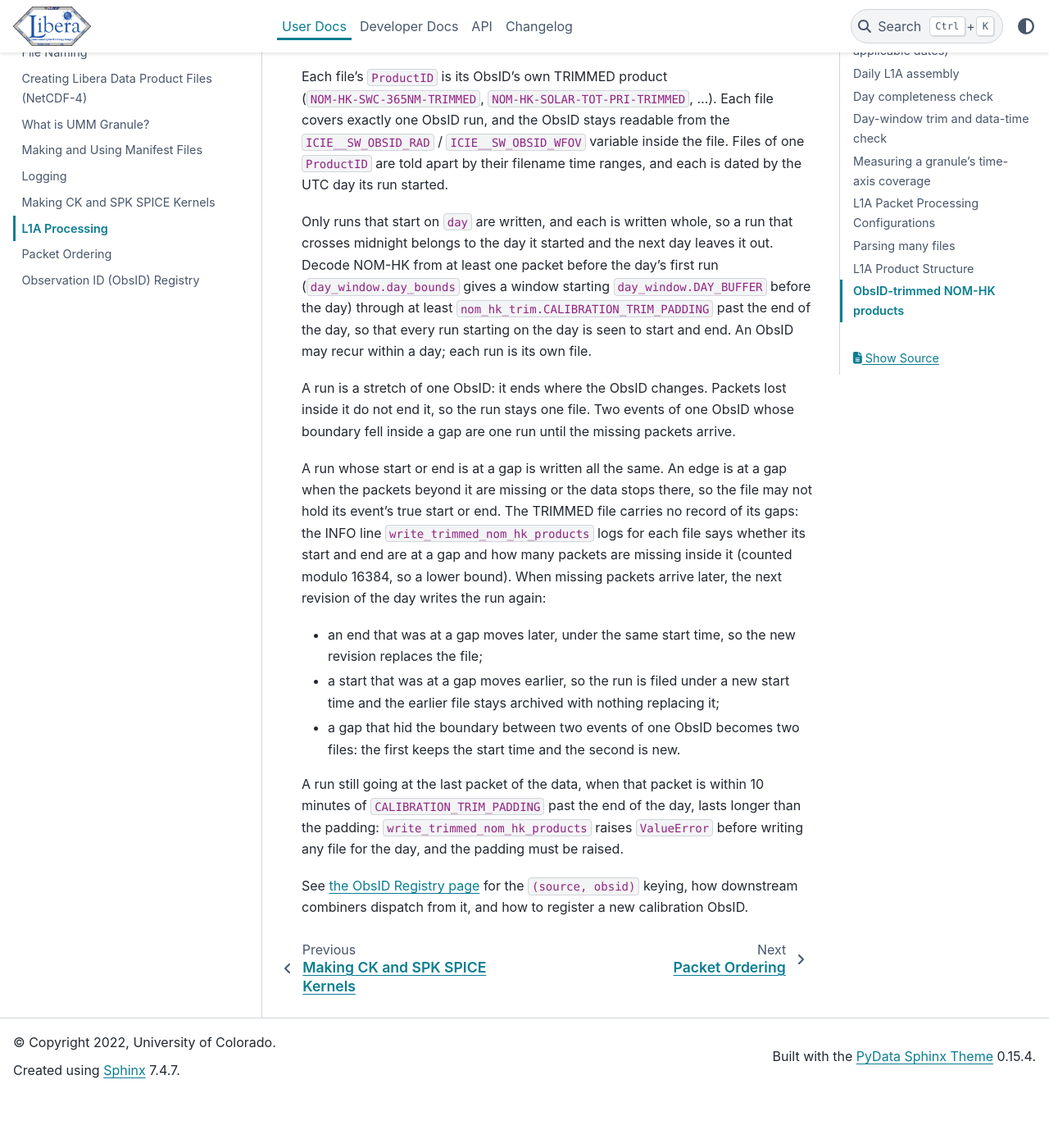
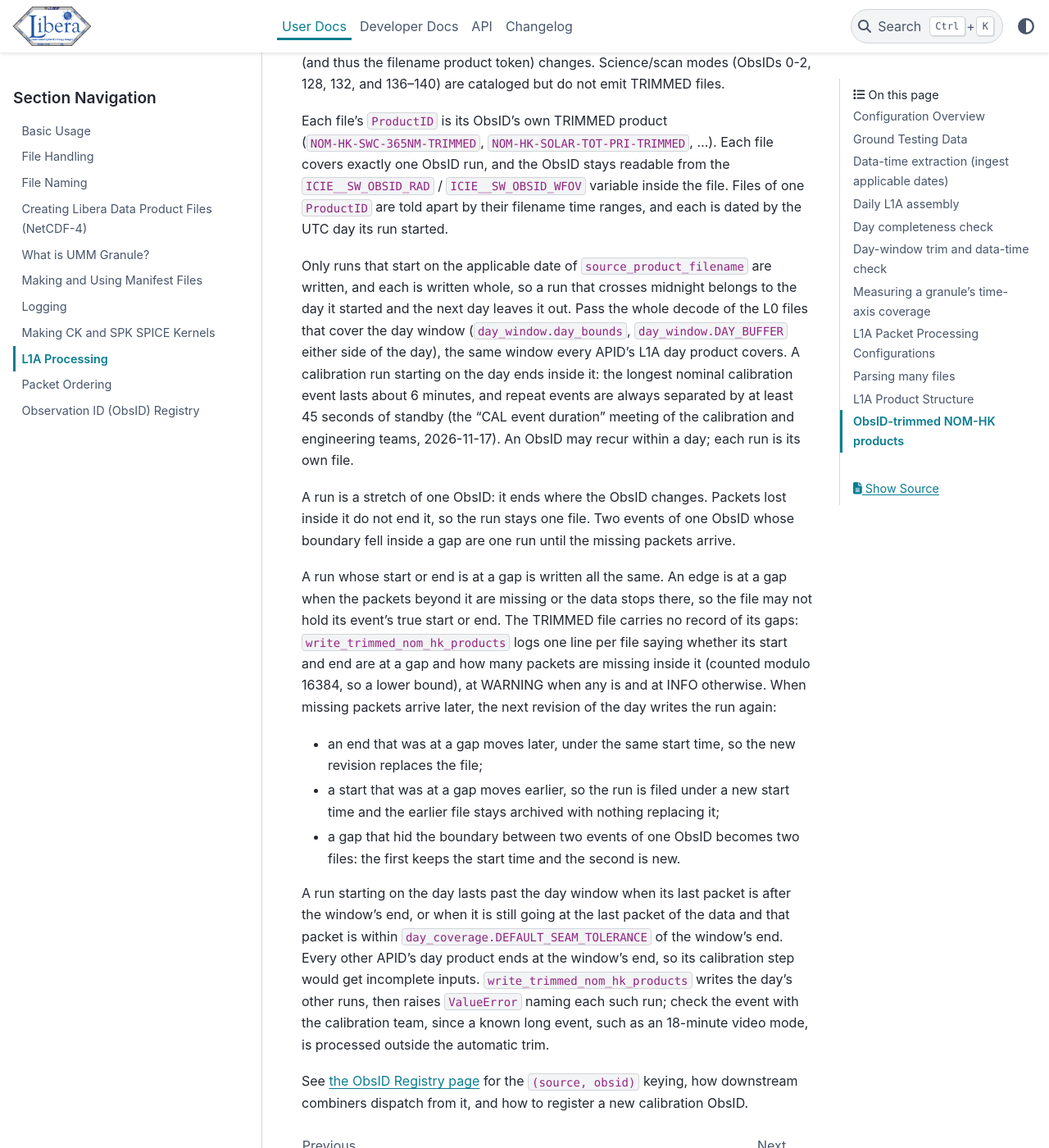
Before and after one commit to LASP-Libera/libera_utils, a Sphinx documentation site: the page built from doc/source/user-docs/l1a_processing.md, in a window 1280 px wide and 1400 px high, scrolled down 24965 px. Shown: the whole window at 82% size. Built offline with Sphinx 7.4.7 and the PyData theme 0.15.4, drawn with Linux system fonts in a browser that asks for light colours; before the commit the page ends 26300 px from its top, so only the background shows below that; some of the changed text lies outside the part shown.

Commit message:
LIBSDC-900: Describe the trim once in the L1A guide
- l1a_processing.md: the day comes from the source granule, the trim
  uses the day_bounds window, the "CAL event duration" meeting is cited
  by title, gaps log at WARNING, and a run lasting past the window
  raises after the day's other runs are written
- obsid_registry.md: the trim section links to the L1A guide; a new
  "Import-time checks" section lists every import ValueError and notes
  the registry is a subset of the instrument's ObsID list
- The agent instructions point to obsid_registry.md instead of
  restating it

Co-Authored-By: Claude Opus 5.5 <noreply@anthropic.com>

````diff
--- a/doc/source/user-docs/l1a_processing.md
+++ b/doc/source/user-docs/l1a_processing.md
@@ -862,7 +862,7 @@ variables:
 After a daily `NOM-HK-DECODED` product is produced, calibration pipelines need a per-ObsID
 subset of that file. Helpers in `libera_utils.l1a.nom_hk_trim` detect contiguous runs of
 known calibration Observation IDs (ObsIDs) (as cataloged in `libera_utils.obsids.OBSID_REGISTRY`) and write
-one NetCDF per run that starts on the requested day:
+one NetCDF per run that starts on the day of the `NOM-HK-DECODED` granule the Dataset was decoded into:
 
 ```python
 from libera_utils.l1a.nom_hk_trim import write_trimmed_nom_hk_products
@@ -871,12 +871,14 @@ from libera_utils.l1a.nom_hk_trim import write_trimmed_nom_hk_products
 trimmed_paths = write_trimmed_nom_hk_products(
     nom_hk_ds,
     output_dir,
-    day=applicable_date,  # UTC day whose runs are written
-    source_product_filename=daily_nom_hk_filename,  # the NOM-HK-DECODED granule for that day
+    source_product_filename=daily_nom_hk_filename,  # the NOM-HK-DECODED granule; its applicable date picks the day
     time_variable="PACKET_ICIE_TIME",
     add_archive_path_prefix=True,  # L1A preprocessor / ingest dropbox
 )
 ```
+
+`source_product_filename` must name a `NOM-HK-DECODED` product; any other filename raises
+`ValueError` before anything is written.
 
 TRIMMED products reuse the `NOM-HK-DECODED` variable schema; only `ProductID` (and thus
 the filename product token) changes. Science/scan modes (ObsIDs 0-2, 128, 132, and 136–140)
@@ -888,12 +890,14 @@ stays readable from the `ICIE__SW_OBSID_RAD` / `ICIE__SW_OBSID_WFOV` variable in
 file. Files of one `ProductID` are told apart by their filename time ranges, and each is
 dated by the UTC day its run started.
 
-Only runs that start on `day` are written, and each is written whole, so a run that crosses
-midnight belongs to the day it started and the next day leaves it out. Decode NOM-HK from at least
-one packet before the day's first run (`day_window.day_bounds` gives a window starting `day_window.DAY_BUFFER` before the day)
-through at least `nom_hk_trim.CALIBRATION_TRIM_PADDING` past the end of the day, so that every run
-starting on the day is seen to start and end. An ObsID may recur within a day; each run is its
-own file.
+Only runs that start on the applicable date of `source_product_filename` are written, and each
+is written whole, so a run that crosses midnight belongs to the day it started and the next day
+leaves it out. Pass the whole decode of the L0 files that cover the day window
+(`day_window.day_bounds`, `day_window.DAY_BUFFER` either side of the day), the same window every
+APID's L1A day product covers. A calibration run starting on the day ends inside it: the longest
+nominal calibration event lasts about 6 minutes, and repeat events are always separated by at
+least 45 seconds of standby (the "CAL event duration" meeting of the calibration and engineering
+teams, 2026-11-17). An ObsID may recur within a day; each run is its own file.
 
 A run is a stretch of one ObsID: it ends where the ObsID changes. Packets lost inside it do not
 end it, so the run stays one file. Two events of one ObsID whose boundary fell inside a gap are
@@ -901,10 +905,10 @@ one run until the missing packets arrive.
 
 A run whose start or end is at a gap is written all the same. An edge is at a gap when the packets
 beyond it are missing or the data stops there, so the file may not hold its event's true start or
-end. The TRIMMED file carries no record of its gaps: the INFO line `write_trimmed_nom_hk_products`
-logs for each file says whether its start and end are at a gap and how many packets are missing
-inside it (counted modulo 16384, so a lower bound). When missing packets arrive later, the next
-revision of the day writes the run again:
+end. The TRIMMED file carries no record of its gaps: `write_trimmed_nom_hk_products` logs one line
+per file saying whether its start and end are at a gap and how many packets are missing inside it
+(counted modulo 16384, so a lower bound), at WARNING when any is and at INFO otherwise. When
+missing packets arrive later, the next revision of the day writes the run again:
 
 - an end that was at a gap moves later, under the same start time, so the new revision replaces
   the file;
@@ -913,10 +917,13 @@ revision of the day writes the run again:
 - a gap that hid the boundary between two events of one ObsID becomes two files: the first keeps
   the start time and the second is new.
 
-A run still going at the last packet of the data, when that packet is within 10 minutes of
-`CALIBRATION_TRIM_PADDING` past the end of the day, lasts longer than the padding:
-`write_trimmed_nom_hk_products` raises `ValueError` before writing any file for the day, and the
-padding must be raised.
+A run starting on the day lasts past the day window when its last packet is after the window's end,
+or when it is still going at the last packet of the data and that packet is within
+`day_coverage.DEFAULT_SEAM_TOLERANCE` of the window's end. Every other APID's day product ends at
+the window's end, so its calibration step would get incomplete inputs. `write_trimmed_nom_hk_products`
+writes the day's other runs, then raises `ValueError` naming each such run; check the event with the
+calibration team, since a known long event, such as an 18-minute video mode, is processed outside
+the automatic trim.
 
 See [the ObsID Registry page](obsid_registry.md) for the `(source, obsid)` keying, how
 downstream combiners dispatch from it, and how to register a new calibration
````
Also changed, not shown: doc/source/user-docs/obsid_registry.md (+17 -32 lines), .github/instructions/libera-utils.instructions.md.
